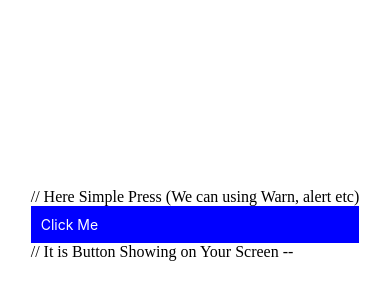
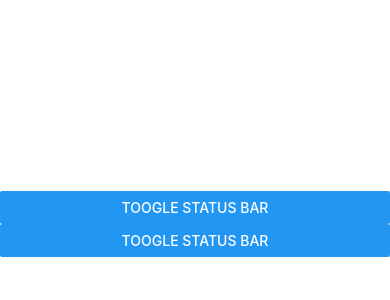
Before and after one commit to Abhi3613/MyApp, a React Native app: screen / in a window 390 px wide. Shown: the part 198-498 px from the top of the page. Built offline with nearby package versions, Linux system fonts and the light colour scheme.

Commit message:
Status Bar in React-Native

```diff
--- a/App.js
+++ b/App.js
@@ -3,14 +3,19 @@
 //  Touch like (Press long, Press In, Press Out, and Normal Tab We can Use 4 Types Press)
 
 import React from "react";
-import { View, Text, Pressable, StyleSheet } from "react-native";
+import { View, StatusBar, StyleSheet, Button } from "react-native";
 
 const App = () => {
   return (
     <View style={styles.container}>
-      <Pressable onPress={() => alert("Button Pressed!")}> // Here Simple Press (We can using Warn, alert etc)
-        <Text style={styles.text}>Click Me</Text>         // It is Button Showing on Your Screen --
-      </Pressable>
+      <StatusBar backgroundColor="orange"
+      barStyle="light-content"
+      hidden = {false}
+      />
+
+      <Button title = 'Toogle Status Bar' onPress={() => setInstanceHandle(!Hide)} />
+
+      <Button title = 'Toogle Status Bar' onPress={() => setBarStyle("dark-content")}/>
     </View>
   );
 };
@@ -19,12 +24,6 @@ const styles = StyleSheet.create({
   container: {
     flex: 1,
     justifyContent: "center",
-    alignItems: "center",
-  },
-  text: {
-    padding: 10,
-    backgroundColor: "blue",
-    color: "white",
   },
 });
 
```
